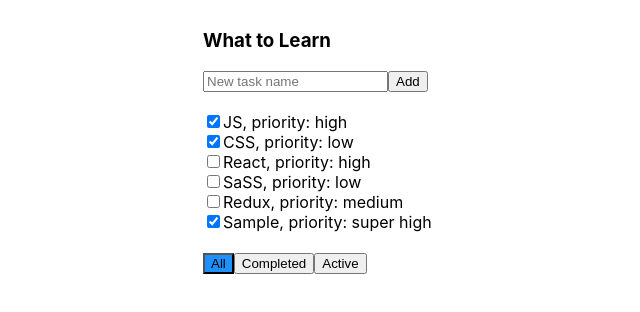
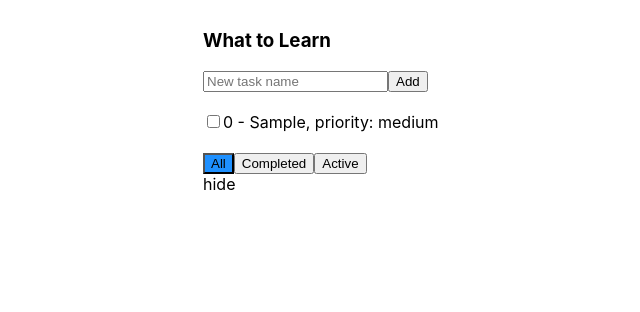
Before and after one commit to Roman-Mak/todolist, a React (Create React App) app: page / in a window 1280 px wide. Both pictures are taken after typing "Sample" into the empty fields and a click on the button "Add". Shown: the top 312 px of the page, without its empty margins (197-837 px from the left). Built offline with nearby package versions, Linux system fonts and the light colour scheme.

Commit message:
lesson 6

```diff
--- a/src/App.css
+++ b/src/App.css
@@ -18,3 +18,11 @@
 .filter-active {
   background-color: dodgerblue;
 }
+
+.error {
+  border-color: red;
+}
+
+.todoList-task.done {
+  opacity: 0.5;
+}
--- a/src/App.jsx
+++ b/src/App.jsx
@@ -6,81 +6,114 @@ import TodoListFooter from "./TodoListFooter";
 
 class App extends React.Component {
 
-    constructor(props) {
-        super(props);
-        // this.newTaskTitleRef = React.createRef();
-    };
-
-    //     setTimeout(() => {
-    //         let newTask = {title: "GovnoCode", isDone: true, priority: "super high"};
-    //         let newTasks = [...this.state.tasks, newTask];
-    //         // this.state.tasks.push()
-    //         this.setState({
-    //             tasks: newTasks
-    //         })
-    //     }, 2000);
-
     state = {
         tasks: [
-            {title: "JS", isDone: true, priority: "high"},
-            {title: "CSS", isDone: true, priority: "low"},
-            {title: "React", isDone: false, priority: "high"},
-            {title: "SaSS", isDone: false, priority: "low"},
-            {title: "Redux", isDone: false, priority: "medium"}
+            // {id: 0, title: "JS", isDone: true, priority: "high"},
+            // {id: 1, title: "CSS", isDone: true, priority: "low"},
+            // {id: 2, title: "React", isDone: false, priority: "high"},
+            // {id: 3, title: "SaSS", isDone: false, priority: "low"},
+            // {id: 4, title: "Redux", isDone: false, priority: "medium"}
         ],
         filterValue: "All"
     };
+    newTaskId = 0;
+
+    componentDidMount() {
+        this.restoreState();
+    };
+
+    saveState = () => {
+        localStorage.setItem("our-state", JSON.stringify(this.state));
+    };
+
+    restoreState = () => {
+        // let state = this.state;
+        let state = {
+            tasks: [],
+            filterValue: "All"
+        };
+        let stateAsString = localStorage.getItem("our-state");
+        if(stateAsString) {
+            state = JSON.parse(stateAsString);
+        }
+        this.setState(state, () => {this.state.tasks.forEach(task => {
+            if(task.id >= this.newTaskId) {
+                this.newTaskId = task.id + 1;
+            }
+        })});
+    };
 
     addTask = (newTitle) => {
-        // let newTitle = this.newTaskTitleRef.current.value;
-        // this.newTaskTitleRef.current.value = "";
-        let newTask = {
-            title: newTitle,
-            isDone: true,
-            priority: "super high"
-        };
-        let newTasks = [...this.state.tasks, newTask];
-        this.setState({tasks: newTasks});
+        let newTask = {id: this.newTaskId, title: newTitle, isDone: false, priority: "medium"};
+        this.newTaskId++;
+        this.setState({tasks: [...this.state.tasks, newTask]}, this.saveState)
     };
 
     changeFilter = (newFilterValue) => {
-        this.setState({
-            filterValue: newFilterValue
+        this.setState({filterValue: newFilterValue}, this.saveState)
+    };
+
+    taskFilter = () => {
+        return this.state.tasks.filter(t => {
+            if (this.state.filterValue === "All") {
+                return true;
+            } else if (this.state.filterValue === "Completed") {
+                return t.isDone;
+            } else if (this.state.filterValue === "Active") {
+                return !t.isDone;
+            }
         });
     };
 
-    changeStatus = (task, isDone) => {
+    changeStatus = (taskId, isDone) => {
+        // let newTasks = this.state.tasks.map(t => {
+        //     if (t.id === taskId) {
+        //         return {...t, isDone: isDone};
+        //     } else {
+        //         return t;
+        //     }
+        // });
+        // this.setState({tasks: newTasks});
+        this.changeTask(taskId, {isDone : isDone});
+    };
+
+    changeTitle = (taskId, title) => {
+        // let newTasks = this.state.tasks.map(t => {
+        //     if (t.id === taskId) {
+        //         return {...t, title: newTitle};
+        //     } else {
+        //         return t;
+        //     }
+        // });
+        // this.setState({tasks: newTasks})
+        this.changeTask(taskId, {title : title});
+    };
+
+    changeTask = (taskId, obj) => {
         let newTasks = this.state.tasks.map(t => {
-            if(t!== task) {
+            if (t.id === taskId) {
+                return {...t, ...obj};
+            } else {
                 return t;
-            } else {
-                return {...t, isDone: isDone}
             }
         });
-        this.setState({
-            tasks: newTasks
-        });
+        this.setState({tasks: newTasks}, this.saveState)
     };
 
     render = () => {
+        // let tasks = [
+        //     {title: "JS", isDone: true, priority: "high"},
+        //     {title: "CSS", isDone: true, priority: "low"},
+        //     {title: "React", isDone: false, priority: "high"},
+        //     {title: "SaSS", isDone: false, priority: "low"},
+        //     {title: "Redux", isDone: false, priority: "medium"}
+        // ]
         return (
             <div className="App">
                 <div className="todoList">
                     <TodoListHeader addTask={this.addTask}/>
-                    <TodoListTasks tasks={this.state.tasks.filter(task => {
-                        if (this.state.filterValue === "All") {
-                            return true;
-                        } else if (this.state.filterValue === "Completed") {
-                            return task.isDone === true;
-                        } else if (this.state.filterValue === "Active") {
-                            return task.isDone === false;
-                        }
-                    })}
-                                   changeStatus={this.changeStatus}
-                    />
-                    <TodoListFooter filterValue={this.state.filterValue}
-                                    changeFilter={this.changeFilter}
-                    />
+                    <TodoListTasks tasks={this.taskFilter()} changeStatus={this.changeStatus} changeTitle={this.changeTitle}/>
+                    <TodoListFooter changeFilter={this.changeFilter} filterValue={this.state.filterValue}/>
                 </div>
             </div>
         );
--- a/src/TodoListFooter.jsx
+++ b/src/TodoListFooter.jsx
@@ -1,6 +1,17 @@
 import React from "react";
 
 class TodoListFooter extends React.Component {
+
+    state = {
+        isHidden: false
+    };
+
+    onHideFilterClick = () => {this.setState({isHidden: true})};
+    onShowFilterClick = () => {this.setState({isHidden: false})};
+    onAllFilterClick = () => {this.props.changeFilter("All")};
+    onCompletedFilterClick = () => {this.props.changeFilter("Completed")};
+    onActiveFilterClick = () => {this.props.changeFilter("Active")};
+
     render = () => {
 
         let classForAll = this.props.filterValue === "All" ? "filter-active" : "";
@@ -9,16 +20,14 @@ class TodoListFooter extends React.Component {
 
         return (
             <div className="todoList-footer">
-                        <button className={classForAll}
-                                onClick={() => {this.props.changeFilter("All")}}
-                        >All</button>
-                        <button className={classForCompleted}
-                                onClick={() => {this.props.changeFilter("Completed")}}
-                        >Completed</button>
-                        <button className={classForActive}
-                                onClick={() => {this.props.changeFilter("Active")}}
-                        >Active</button>
-                    </div>
+                {!this.state.isHidden && <div>
+                <button onClick={this.onAllFilterClick} className={classForAll}>All</button>
+                <button onClick={this.onCompletedFilterClick} className={classForCompleted}>Completed</button>
+                <button onClick={this.onActiveFilterClick} className={classForActive}>Active</button>
+                </div>}
+                {!this.state.isHidden && <span onClick={this.onHideFilterClick}>hide</span>}
+                {this.state.isHidden && <span onClick={this.onShowFilterClick}>show</span>}
+            </div>
         )
     }
 }
--- a/src/TodoListHeader.jsx
+++ b/src/TodoListHeader.jsx
@@ -2,25 +2,57 @@ import React from "react";
 
 class TodoListHeader extends React.Component {
 
-    constructor(props) {
-        super(props);
-        this.newTaskTitleRef = React.createRef();
-    }
+    // constructor(props) {
+    //     super(props);
+    //     this.newTaskTitleRef = React.createRef()
+    // }
+
+    state = {
+        error: false,
+        title: ""
+    };
 
     onAddTaskClick = () => {
-        let newTitle = this.newTaskTitleRef.current.value;
-        this.newTaskTitleRef.current.value = "";
+        // let newTitle = this.newTaskTitleRef.current.value;
+        // this.newTaskTitleRef.current.value = "";
+        let newTitle = this.state.title;
+        this.setState({title: ""});
+        if (newTitle === "") {
+            this.setState({error: true});
+        } else {
+            this.setState({error: false});
             this.props.addTask(newTitle);
+        }
+    };
+
+    onTitleChanged = (e) => {
+        this.setState({
+            error:false,
+            title: e.currentTarget.value
+        });
+    };
+
+    onKeyPress = (e) => {
+        if (e.key === "Enter") {
+            this.onAddTaskClick();
+        }
     };
 
     render = () => {
+
+        let inputClass = this.state.error ? "error" : "";
+
         return (
             <div className="todoList-header">
                         <h3 className="todoList-header__title">What to Learn</h3>
                         <div className="todoList-newTaskForm">
-                    <input ref={this.newTaskTitleRef}
+                            <input className={inputClass}
+                                   // ref={this.newTaskTitleRef}
                                    type="text"
                                    placeholder="New task name"
+                                   onChange={this.onTitleChanged}
+                                   onKeyPress={this.onKeyPress}
+                                   value={this.state.title}
                             />
                             <button onClick={this.onAddTaskClick}>Add</button>
                         </div>
--- a/src/TodoListTask.jsx
+++ b/src/TodoListTask.jsx
@@ -2,18 +2,48 @@ import React from "react";
 
 class TodoListTask extends React.Component {
 
+    state = {
+        editMode: false
+    };
+
+    activateEditMode = () => {
+        this.setState({editMode: true})
+    };
+
+    deactivateEditMode = () => {
+        this.setState({editMode: false})
+    };
+
     onIsDoneChanged = (e) => {
-        this.props.changeStatus(this.props.task, e.currentTarget.checked)
+        this.props.changeStatus(this.props.task.id, e.currentTarget.checked);
+    };
+
+    onTitleChanged = (e) => {
+        this.props.changeTitle(this.props.task.id, e.currentTarget.value)
     };
 
     render = () => {
+
+        let classNameTask = this.props.task.isDone ? "todoList-task done" : "todoList-tasks";
+
         return (
-            <div className="todoList-task">
-                <input type="checkbox"
+            <div className={classNameTask}>
+                <input onChange={this.onIsDoneChanged}
+                // {this.props.changeStatus(this.props.task.id, e.currentTarget.checked)}}
+                       type="checkbox"
                        checked={this.props.task.isDone}
-                       onChange={this.onIsDoneChanged}
                 />
-                <span>{this.props.task.title}, priority: {this.props.task.priority}</span>
+                <span>{this.props.task.id} - </span>
+                {
+                    this.state.editMode
+                        ? <input value={this.props.task.title}
+                                 autoFocus={true}
+                                 onBlur={this.deactivateEditMode}
+                                 onChange={this.onTitleChanged}
+                        />
+                        : <span onClick={this.activateEditMode}>{this.props.task.title}, </span>
+                }
+                <span>priority: {this.props.task.priority}</span>
             </div>
         )
     }
--- a/src/TodoListTasks.jsx
+++ b/src/TodoListTasks.jsx
@@ -3,14 +3,10 @@ import TodoListTask from "./TodoListTask";
 
 class TodoListTasks extends React.Component {
     render = () => {
-
         let taskElements = this.props.tasks.map(task => {
-            return <TodoListTask
-                // title={task.title}
-                // isDone={task.isDone}
-                // priority={task.priority}
-                changeStatus={this.props.changeStatus}
-                task={task}
+            return <TodoListTask task={task}
+                                 changeStatus={this.props.changeStatus}
+                                 changeTitle={this.props.changeTitle}
             />
         });
 
```
Lines whose indentation alone changed are shown as unchanged.
